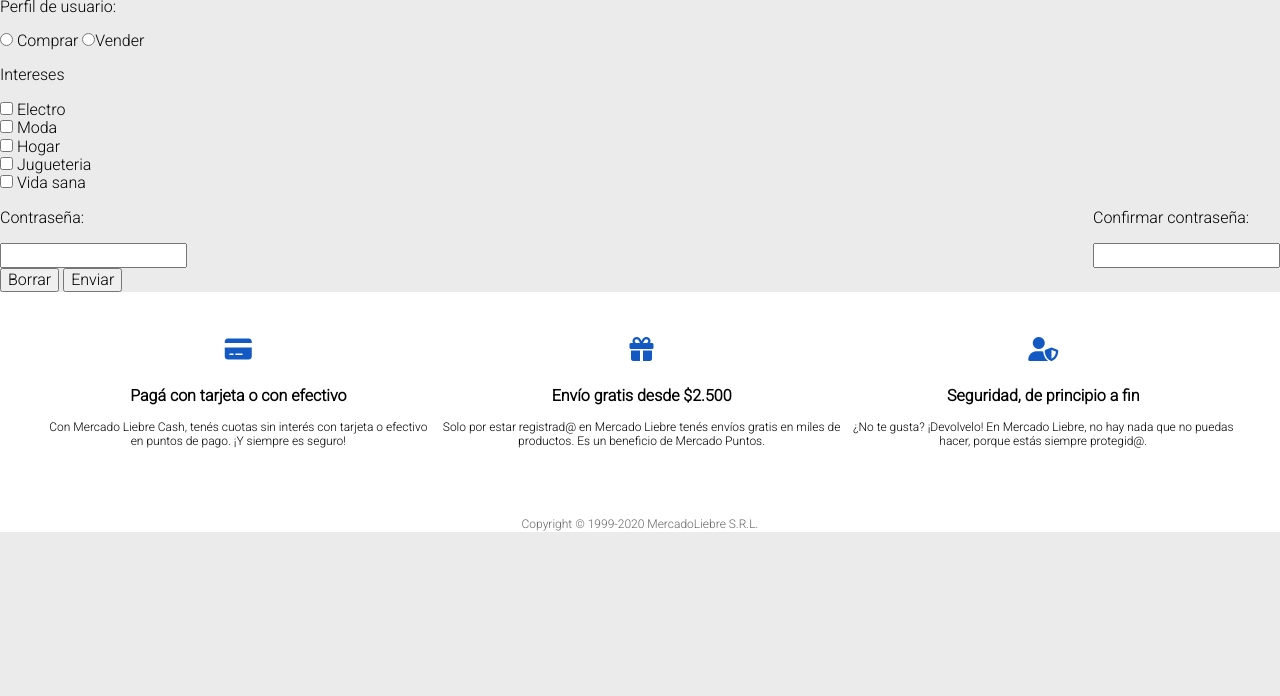
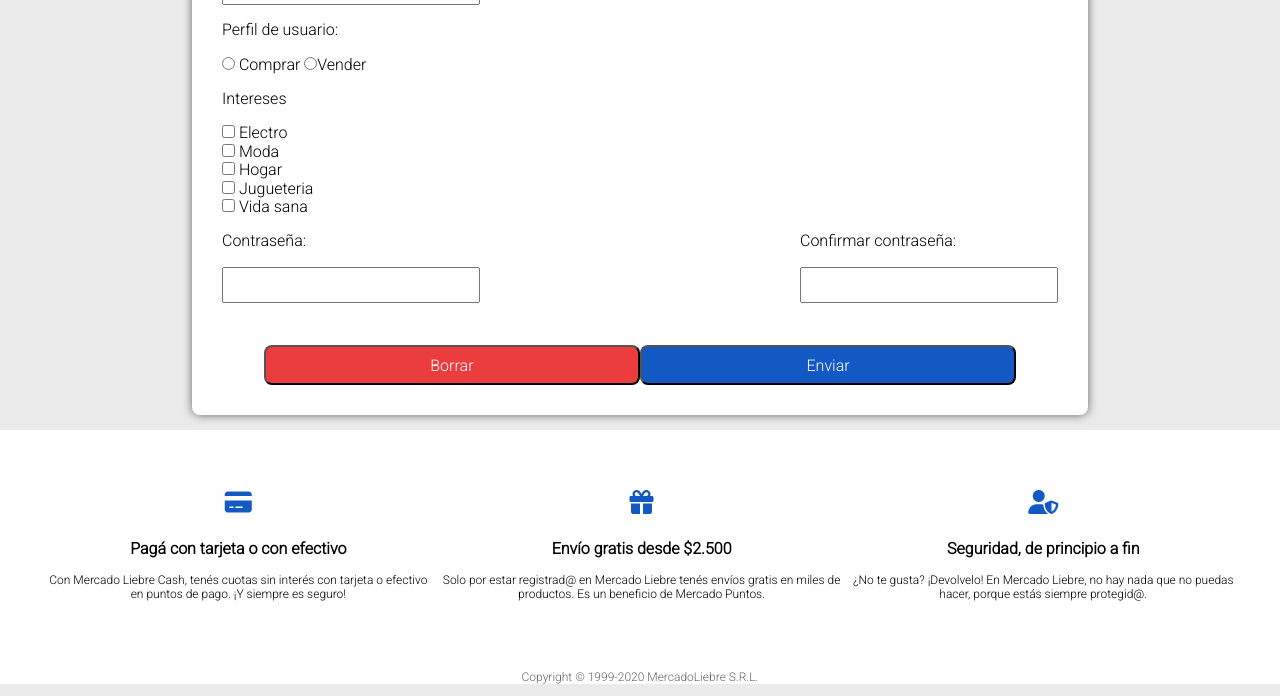
Before and after one commit to victoriaavalee/mercadoLiebre, a website: page views/creaTuCuenta.html in a window 1280 px wide. Shown: the part 471-1167 px from the top of the page. Before the commit the page ends 1015 px from the top, so only its background shows below. Drawn offline with Linux system fonts and the light colour scheme; files that its build step writes are made by us from their sources; files whose address does not match are found by name.

Commit message:
Update creaTuCuenta.css

```diff
--- a/public/css/creaTuCuenta.css
+++ b/public/css/creaTuCuenta.css
@@ -4,7 +4,6 @@ body{
     margin: 0px;
     box-sizing: border-box;
 }
-
 
 .fa-magnifying-glass{
     cursor: pointer;
@@ -71,39 +70,59 @@ h3{
     font-size:24px;
     margin:0;
 }
-.datos{
+
+/****************************************************MAIN*******************************************/
+
+.register{
     background-color: white;
     box-sizing: border-box;
     margin: auto;
     padding: 30px;
-    width: 90%;
+    width: 70%;
     border-radius: 8px;
     margin-top: 15px;
     margin-bottom: 15px;
     box-shadow: 0px 0px 10px rgb(100, 100, 100);
 }
-.botones{
+
+.buttons{
     display: flex;
+    justify-content: center;
 }
-.boton-rojo{
+
+.red-button{
     background-color:#eb3d3d;;
     padding: 10px 10px;
     border-radius:8px;
     margin-top: 5%;
     cursor: pointer;
-    display: flex;
+    width: 45%;
+    height: 40px;
+    color:white;
+    text-decoration: none;
 }
 
-.boton-enviar{
+.blue-button{
     background-color:#1259c3;
     padding: 10px 10px;
     border-radius:8px;
     margin-top: 5%;
     cursor: pointer;
-    display: flex;
+    width: 45%;
+    height: 40px;
+    color:white;
+    text-decoration: none;
 }
 
-footer{ text-align:center; font-size: 12px; background-color: white;}
+.inputs{
+    width : 210px;
+    height: 30px;
+}
+/****************************************************************FOOTER*************************************************/
+
+footer{
+    text-align:center; font-size: 12px; background-color: white;
+}
 
 .title-icon{
     font-size:16px;
@@ -116,8 +135,12 @@ footer{ text-align:center; font-size: 12px; background-color: white;}
     color:#1259c3;
     text-align: center;
 }
-.Copyright{color: #666;}
 
+.Copyright{
+    color: #666;
+}
+
+/**************************************************VISTA CELULAR****************************************/
 
 @media (min-width:361px){
     header div{
@@ -134,7 +157,12 @@ footer{ text-align:center; font-size: 12px; background-color: white;}
         max-width: 769px;
         margin: auto;
     }
+    .fa-solid{
+        margin-top: 15px;
+    }
 }
+
+/**************************************************VISTA TABLET/PC**************************************/
 
 @media(min-width:769px){
     header div{
@@ -167,8 +195,12 @@ footer{ text-align:center; font-size: 12px; background-color: white;}
     .datos{
         width: 50%;
     }
-    .nombre-nombreuser, .correo-fecha, .dom-foto, .contraseñas{
+    .name-nomeuser, .correo-fecha, .dom-foto, .contraseñas{
         display: flex;
         justify-content:space-between;
     }
+    .inputs{
+        width : 250px;
+        height: 30px;
+    }
 }
```
